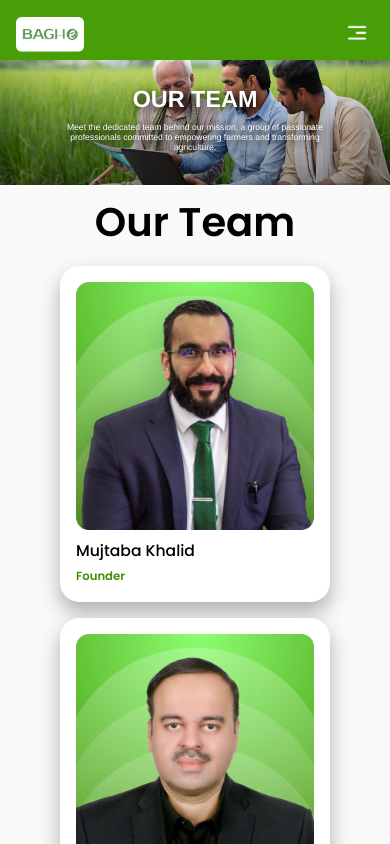
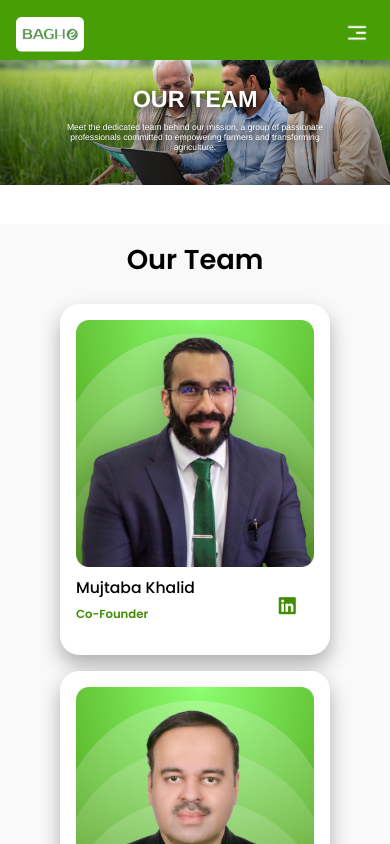
Before and after one commit to nabeelhaider1-0/Baghe, a React (Vite) app: page /team in a window 390 px wide. Shown: the top 844 px of the page. Built offline with nearby package versions, Linux system fonts and the light colour scheme.

Commit message:
code upadted

```diff
--- a/src/Components/AboutUs/AboutUs.css
+++ b/src/Components/AboutUs/AboutUs.css
@@ -22,7 +22,7 @@
         position: relative;
         width: 100vw;
         /* Set width to viewport width */
-        height: calc(100vh - 85vh);
+        height: calc(100vw - 66vw);
         /* Set height to viewport height minus 60px */
     }
 
--- a/src/Components/CaseStudies/CaseStudy.css
+++ b/src/Components/CaseStudies/CaseStudy.css
@@ -78,7 +78,7 @@
     .wrappercasestudy {
         position: relative;
         width: 100vw;
-        height: calc(100vh - 85vh);
+        height: calc(100vw - 68vw);
     }
 
 
--- a/src/Components/FAQ/FAQ.css
+++ b/src/Components/FAQ/FAQ.css
@@ -160,7 +160,7 @@
         position: relative;
         width: 100vw;
         /* Set width to viewport width */
-        height: calc(100vh - 85vh);
+        height: calc(100vw - 68vw);
         /* Set height to viewport height minus 60px */
     }
 
--- a/src/Components/ForClients/ForClients.css
+++ b/src/Components/ForClients/ForClients.css
@@ -42,7 +42,15 @@
         position: relative;
         width: 100vw;
         /* Set width to viewport width */
-        height: calc(100vh - 85vh);
+        height: calc(100vw - 58vw);
+        /* Set height to viewport height minus 60px */
+    }
+
+    .wrapperclients1 {
+        position: relative;
+        width: 100vw;
+        /* Set width to viewport width */
+        height: calc(100vw - 60vw);
         /* Set height to viewport height minus 60px */
     }
 
@@ -53,14 +61,6 @@
         /* Example adjustment */
     }
 
-    .wrapperclients1 {
-        position: relative;
-        width: 100vw;
-        /* Set width to viewport width */
-        height: calc(100vh - 85vh);
-        /* Set height to viewport height minus 60px */
-    }
-
     .clientsbg1 {
         background-size: contain;
         /* Example adjustment */
--- a/src/Components/Home/Home.css
+++ b/src/Components/Home/Home.css
@@ -275,7 +275,7 @@
         position: relative;
         width: 100vw;
         /* Set width to viewport width */
-        height: calc(100vh - 79vh);
+        height: calc(100vw - 56vw);
         /* Set height to viewport height minus 60px */
     }
 
--- a/src/Components/LeaderShip/Leadership.jsx
+++ b/src/Components/LeaderShip/Leadership.jsx
@@ -21,7 +21,13 @@ const Leadership = () => {
                   <div className="card-body teamcardbody">
                     <img src={farmer1} alt="farmer1" />
                     <h5 className="card-title teamcardtitle">Mujtaba Khalid</h5>
-                    <p className="card-text teamcardtext"> Founder</p>
+                    <p className="card-text teamcardtext">Co-Founder</p>
+                    <Link
+                      to="https://www.linkedin.com/in/mujtaba-khalid-60664620/"
+                      target="blank"
+                    >
+                      <i className="fab fa-linkedin" />
+                    </Link>
                   </div>
                 </div>
               </div>
@@ -31,7 +37,13 @@ const Leadership = () => {
                   <div className="card-body teamcardbody">
                     <img src={farmer2} alt="farmer2" />
                     <h5 className="card-title teamcardtitle">Hassan Nomani</h5>
-                    <p className="card-text teamcardtext">Director Partner</p>
+                    <p className="card-text teamcardtext">Co-Founder</p>
+                    <Link
+                      to="https://www.linkedin.com/in/mujtaba-khalid-60664620/"
+                      target="blank"
+                    >
+                      <i className="fab fa-linkedin" />
+                    </Link>
                   </div>
                 </div>
               </div>
--- a/src/Components/OurTeam/OurTeam.css
+++ b/src/Components/OurTeam/OurTeam.css
@@ -36,9 +36,84 @@
 }
 
 .teamcardsstart {
-    padding: 100px;
+    padding: 3vw;
+    padding-left: 10vw;
+    padding-right: 10vw;
 }
 
+.teamcards1 {
+    border: none !important;
+    box-shadow: 0px 10px 20px rgba(0, 0, 0, 0.3) !important;
+    display: flex;
+    justify-content: center;
+    align-items: center;
+    border-radius: 1.2vw !important;
+    cursor: pointer;
+    transition: all 0.3s ease-in-out;
+}
+
+.teamcards1:hover {
+    transform: scale(1.04);
+
+}
+
+.TeamExcutiveLeft {
+    padding-right: 3vw !important;
+    padding-left: 3vw !important;
+}
+
+.teamcardbody img {
+    width: 100%;
+    height: 100%;
+}
+
+.teamcardtitle {
+    color: #418E05 !important;
+    margin-top: 1vw !important;
+    font-size: 1.4vw;
+    font-family: Poppins;
+    font-weight: 500;
+    text-align: left;
+
+}
+
+.teamcardtext {
+    color: #000000;
+    font-size: 1.4vw;
+    font-family: Poppins;
+    font-weight: 500;
+    text-align: left;
+
+}
+
+.teamcards1 a {
+    position: absolute;
+}
+
+.teamcards1 .fa-linkedin {
+    font-size: 1.8vw;
+    color: #418E05;
+    top: -3.3vw;
+    left: 17vw;
+    position: relative;
+    transition: all 0.3s ease-in-out;
+}
+
+.teamcards1 .fa-linkedin:hover {
+
+    color: #295d02;
+}
+
+@media (max-width: 1024px) {
+    .teamcards1 .fa-linkedin {
+        font-size: 1.8vw;
+        color: #418E05;
+        top: -4.3vw;
+        left: 16.1vw;
+        position: relative;
+        transition: all 0.3s ease-in-out;
+    }
+}
 
 
 @media (max-width: 600px) {
@@ -46,7 +121,7 @@
         position: relative;
         width: 100vw;
         /* Set width to viewport width */
-        height: calc(100vh - 85vh);
+        height: calc(100vw - 58vw);
         /* Set height to viewport height minus 60px */
     }
 
@@ -64,7 +139,7 @@
 
     .teamsbg h3 {
         color: #000000;
-        font-size: 40px;
+        font-size: 7vw;
         font-weight: 600;
         text-align: center;
     }
@@ -73,4 +148,58 @@
         padding: 30px;
     }
 
+    .TeamExcutive {
+        padding: 8vw !important;
+        padding-top: 8vw !important;
+    }
+
+    .teamcards1 {
+        border: none !important;
+        box-shadow: 0px 10px 20px rgba(0, 0, 0, 0.3) !important;
+        display: flex;
+        justify-content: center;
+        align-items: center;
+        border-radius: 5vw !important;
+        cursor: pointer;
+        transition: all 0.3s ease-in-out;
+        height: auto;
+        width: auto;
+    }
+
+    .teamcards1:hover {
+        transform: scale(1.04);
+
+    }
+
+    .TeamExcutiveLeft {
+        padding-right: 10vw !important;
+        padding-left: 10vw !important;
+    }
+
+    .teamcardbody img {
+        width: 100%;
+        height: 100%;
+    }
+
+    .teamcardtitle {
+        color: #000000 !important;
+        margin-top: 3vw !important;
+        font-size: 4vw;
+    }
+
+    .teamcardtext {
+        color: #418E05;
+        font-size: 3vw;
+        font-weight: 600;
+    }
+
+    .teamcards1 .fa-linkedin {
+        font-size: 5vw;
+        color: #418E05;
+        top: -11vw;
+        left: 52vw;
+        position: relative;
+        transition: all 0.3s ease-in-out;
+    }
+
 }
--- a/src/Components/OurTeam/OurTeam.jsx
+++ b/src/Components/OurTeam/OurTeam.jsx
@@ -7,6 +7,7 @@ import Footer from "../Footer/Footer";
 import LowerHeader1 from "../LowerHeader/LowerHeader1";
 import ContactUs from "../Contactus/ContactUs";
 import "./OurTeam.css";
+import { Link } from "react-router-dom";
 
 const OurTeam = () => {
   useLayoutEffect(() => {
@@ -54,11 +55,17 @@ const OurTeam = () => {
               data-aos-duration="600"
               data-aos-once="true"
             >
-              <div className="card text-white mb-3 teamcards">
+              <div className="card text-white mb-3 teamcards1">
                 <div className="card-body teamcardbody">
                   <img src={farmer1} alt="farmer1" />
                   <h5 className="card-title teamcardtitle">Mujtaba Khalid</h5>
-                  <p className="card-text teamcardtext">Founder</p>
+                  <p className="card-text teamcardtext">Co-Founder</p>
+                  <Link
+                    to="https://www.linkedin.com/in/mujtaba-khalid-60664620/"
+                    target="blank"
+                  >
+                    <i className="fab fa-linkedin" />
+                  </Link>
                 </div>
               </div>
             </div>
@@ -68,11 +75,17 @@ const OurTeam = () => {
               data-aos-duration="1200"
               data-aos-once="true"
             >
-              <div className="card text-white mb-3 teamcards">
+              <div className="card text-white mb-3 teamcards1">
                 <div className="card-body teamcardbody">
                   <img src={farmer2} alt="farmer1" />
                   <h5 className="card-title teamcardtitle">Ehtisham Hameed</h5>
-                  <p className="card-text teamcardtext">Co-Founder</p>
+                  <p className="card-text teamcardtext">Director Partner</p>
+                  <Link
+                    to="https://www.linkedin.com/in/ehtisham-hameed-865315141/"
+                    target="blank"
+                  >
+                    <i className="fab fa-linkedin" />
+                  </Link>
                 </div>
               </div>
             </div>
@@ -82,11 +95,17 @@ const OurTeam = () => {
               data-aos-duration="1800"
               data-aos-once="true"
             >
-              <div className="card text-white mb-3 teamcards">
+              <div className="card text-white mb-3 teamcards1">
                 <div className="card-body teamcardbody">
                   <img src={hassannomani} alt="farmer1" />
                   <h5 className="card-title teamcardtitle">Hassan Nomani</h5>
-                  <p className="card-text teamcardtext">Director Partner</p>
+                  <p className="card-text teamcardtext">Co-Founder</p>
+                  <Link
+                    to="https://www.linkedin.com/in/mujtaba-khalid-60664620/"
+                    target="blank"
+                  >
+                    <i className="fab fa-linkedin" />
+                  </Link>
                 </div>
               </div>
             </div>
--- a/src/Components/Services/Servicesmain.css
+++ b/src/Components/Services/Servicesmain.css
@@ -22,7 +22,7 @@
         position: relative;
         width: 100vw;
         /* Set width to viewport width */
-        height: calc(100vh - 85vh);
+        height: calc(100vw - 68.1vw);
         /* Set height to viewport height minus 60px */
     }
 
```
Also changed, not shown: src/Components/LeaderShip/Leadership.css (+48 -0 lines), src/assets/hassannomani.png.
